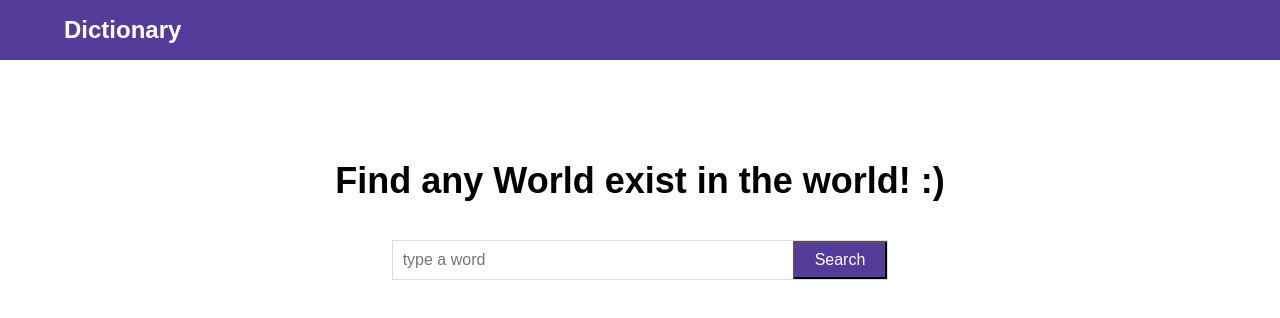
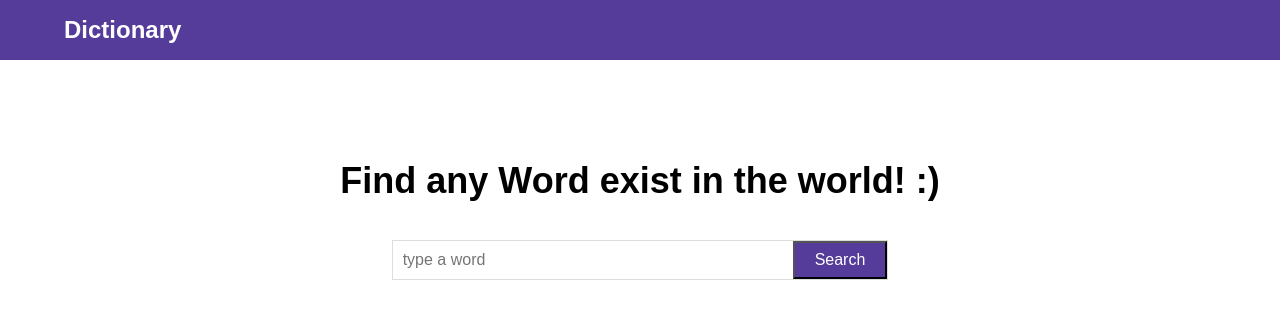
Before and after one commit to sreekar-k/Dictionary, a plain HTML site: page index.html in a window 1280 px wide. Drawn offline with Linux system fonts and the light colour scheme; a web font is replaced by a local one.

Commit message:
Update index.html
updated heading

```diff
--- a/index.html
+++ b/index.html
@@ -15,7 +15,7 @@
     </nav>
 
     <section class="input container" >
-        <h2>Find any World exist in the world! :)</h2>
+        <h2>Find any Word exist in the world! :)</h2>
         <br>
         <div class="form_wrap">
             <div class="input_wrap">
```
